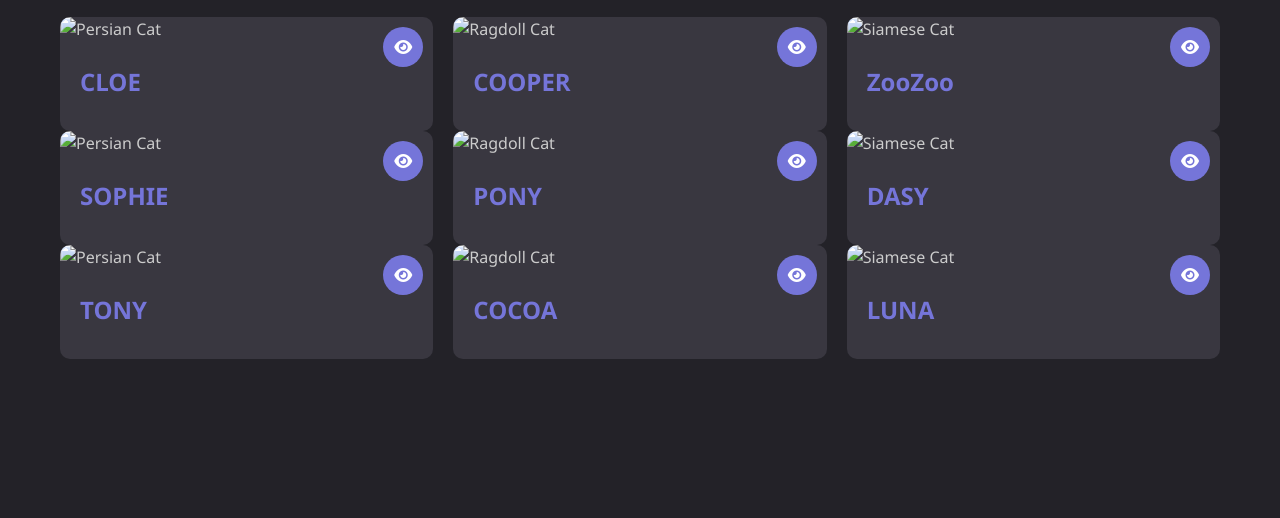
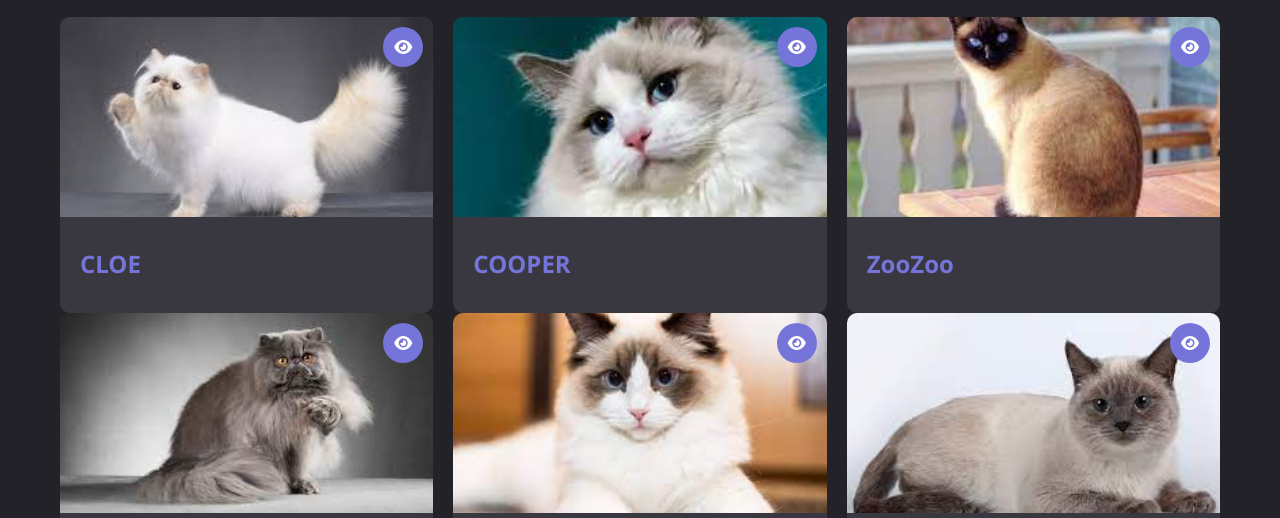
Before and after one commit to Vanshika-garg7/PawsAdopt-Website, a website: page cats.HTML in a window 1280 px wide. Shown: the part 248-766 px from the top of the page. Drawn offline with Linux system fonts and the light colour scheme.

Commit message:
Update cats.HTML

```diff
--- a/cats.HTML
+++ b/cats.HTML
@@ -136,7 +136,7 @@
         <div>
           <h2 class="column-header">PERSIAN</h2>
           <div class="card">
-            <img src="cats/cat1.jpeg" alt="Persian Cat">
+            <img src="cat1.jpeg" alt="Persian Cat">
             <div class="card__content">
               <h2 class="card__name">CLOE</h2>
               <p class="card__description">Playful, Affectionate</p>
@@ -146,7 +146,7 @@
             </button>
           </div>
           <div class="card">
-            <img src="cats/cat2.jpeg" alt="Persian Cat">
+            <img src="cat2.jpeg" alt="Persian Cat">
             <div class="card__content">
               <h2 class="card__name">SOPHIE</h2>
               <p class="card__description">Loyal and affectionate</p>
@@ -156,7 +156,7 @@
             </button>
           </div>
           <div class="card">
-            <img src="cats/cat3.jpeg" alt="Persian Cat">
+            <img src="cat3.jpeg" alt="Persian Cat">
             <div class="card__content">
               <h2 class="card__name">TONY</h2>
               <p class="card__description">Energetic, Agile</p>
@@ -170,7 +170,7 @@
         <div>
           <h2 class="column-header">RAGDOLL</h2>
           <div class="card">
-            <img src="cats/cat4.jpeg" alt="Ragdoll Cat">
+            <img src="cat4.jpeg" alt="Ragdoll Cat">
             <div class="card__content">
               <h2 class="card__name">COOPER</h2>
               <p class="card__description">Gentle, Devoted</p>
@@ -180,7 +180,7 @@
             </button>
           </div>
           <div class="card">
-            <img src="cats/cat5.jpeg" alt="Ragdoll Cat">
+            <img src="cat5.jpeg" alt="Ragdoll Cat">
             <div class="card__content">
               <h2 class="card__name">PONY</h2>
               <p class="card__description">Adventurous, Independent</p>
@@ -190,7 +190,7 @@
             </button>
           </div>
           <div class="card">
-            <img src="cats/cat6.jpeg" alt="Ragdoll Cat">
+            <img src="cat6.jpeg" alt="Ragdoll Cat">
             <div class="card__content">
               <h2 class="card__name">COCOA</h2>
               <p class="card__description">Friendly, Sociable</p>
@@ -204,7 +204,7 @@
         <div>
           <h2 class="column-header">SIAMESE</h2>
           <div class="card">
-            <img src="cats/cat7.jpeg" alt="Siamese Cat">
+            <img src="cat7.jpeg" alt="Siamese Cat">
             <div class="card__content">
               <h2 class="card__name">ZooZoo</h2>
               <p class="card__description">Graceful, Alert</p>
@@ -214,7 +214,7 @@
             </button>
           </div>
           <div class="card">
-            <img src="cats/cat8.jpeg" alt="Siamese Cat">
+            <img src="cat8.jpeg" alt="Siamese Cat">
             <div class="card__content">
               <h2 class="card__name">DASY</h2>
               <p class="card__description">Bold, Loyal</p>
@@ -224,7 +224,7 @@
             </button>
           </div>
           <div class="card">
-            <img src="cats/cat9.jpeg" alt="Siamese Cat">
+            <img src="cat9.jpeg" alt="Siamese Cat">
             <div class="card__content">
               <h2 class="card__name">LUNA</h2>
               <p class="card__description">Vocal, Intelligent</p>
```
